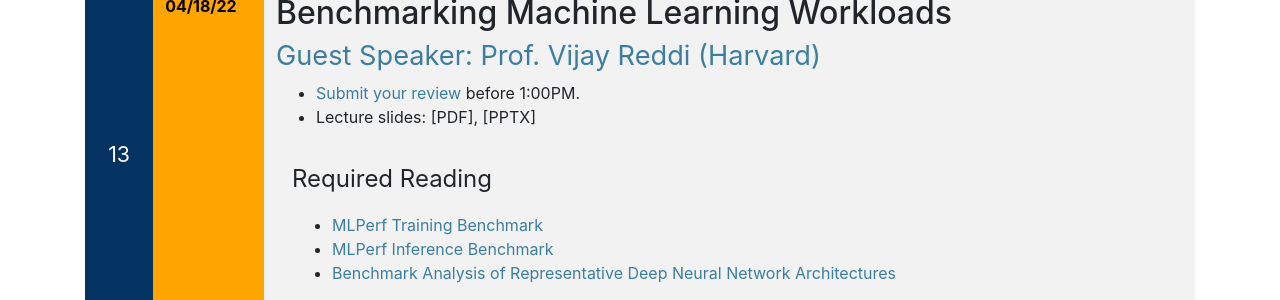
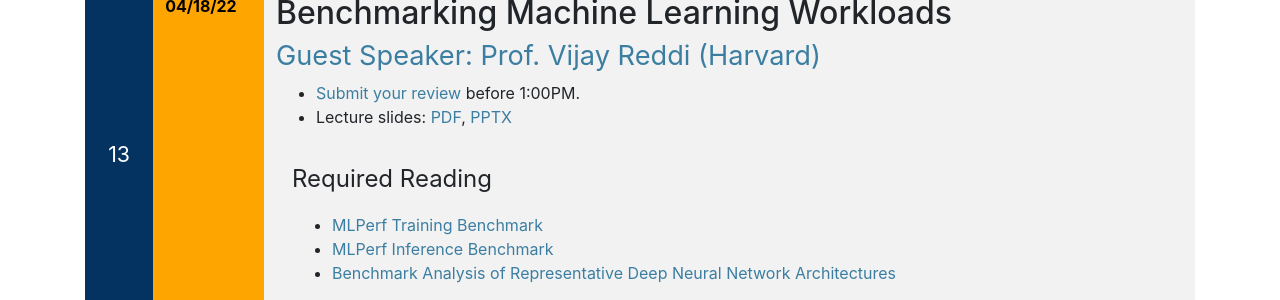
Before and after one commit to ucbrise/cs294-ai-sys-sp22, a Jekyll site: the page built from index.md, in a window 1280 px wide and 900 px high, scrolled down 5058 px. Shown: the part 153-453 px from the top of the window. Built offline with Jekyll 4.4.1, drawn with Linux system fonts in a browser that asks for light colours; nearby versions of some CDN libraries; our own code applies the rules of GitHub Pages for plain Markdown files; part of the change alters nothing that is shown.

```diff
--- a/index.md
+++ b/index.md
@@ -297,7 +297,7 @@ This lecture will be an overview of the class, requirements, and an introduction
 ## [Guest Speaker: Prof. Vijay Reddi (Harvard)](https://scholar.harvard.edu/vijay-janapa-reddi/home)
 
 * [Submit your review](https://forms.gle/dhPjXGt1Vg6bfytBA) before 1:00PM.
-* Lecture slides: [PDF], [PPTX]
+* Lecture slides: [PDF](assets/lectures/lec13/11_adversarial_ml.pdf), [PPTX](assets/lectures/lec13/11_adversarial_ml.pptx)
 
 <div class="reading">
 
```
Also changed, not shown: 2 other files.
